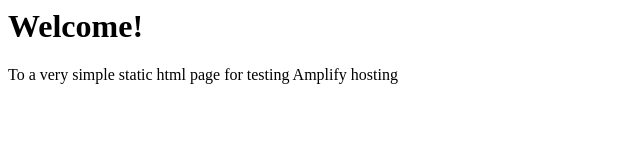
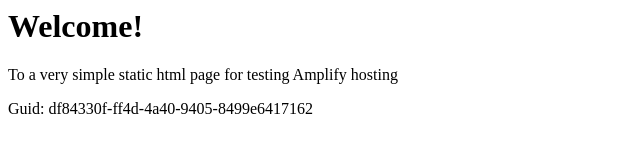
Before and after one commit to aws-aemilia-cmh/Github-PR-Commit-Integration-Test-DoNotTouch-Gith-OKSLNVO2-v1-preprod-us-east-2, a website: page src/index.html in a window 1280 px wide. Shown: the whole page, without its empty margins (0-640 px from the left). Drawn offline with Linux system fonts and the light colour scheme.

Commit message:
commit from integ tests

```diff
--- a/src/index.html
+++ b/src/index.html
@@ -1,3 +1,5 @@
+
+
 <html lang="en">
 
 <head>
@@ -10,6 +12,6 @@
 <body>
     <h1>Welcome!</h1>
     <p>To a very simple static html page for testing Amplify hosting</p>
-</body>
+    <p>Guid: df84330f-ff4d-4a40-9405-8499e6417162</p></body>
 
 </html>
```
